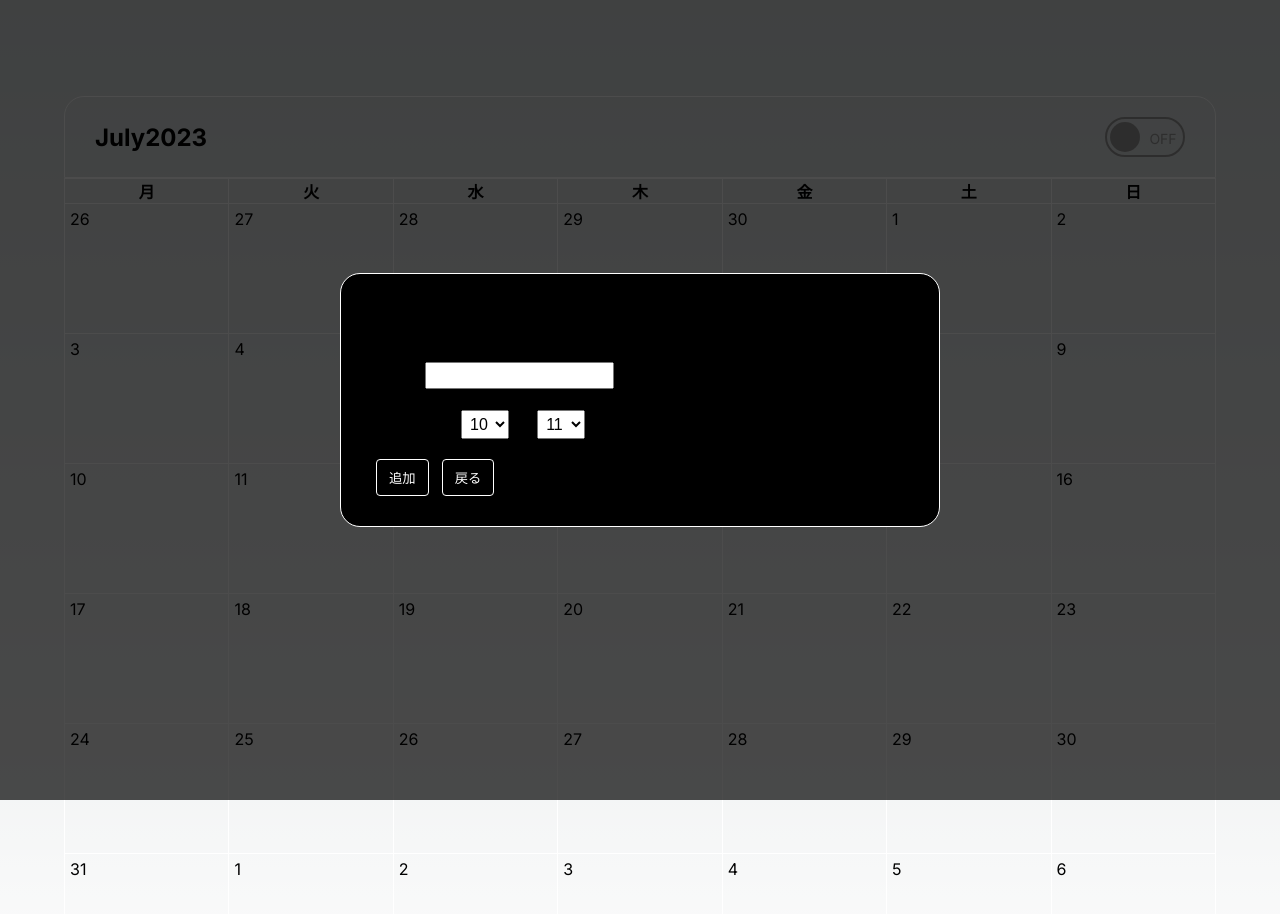
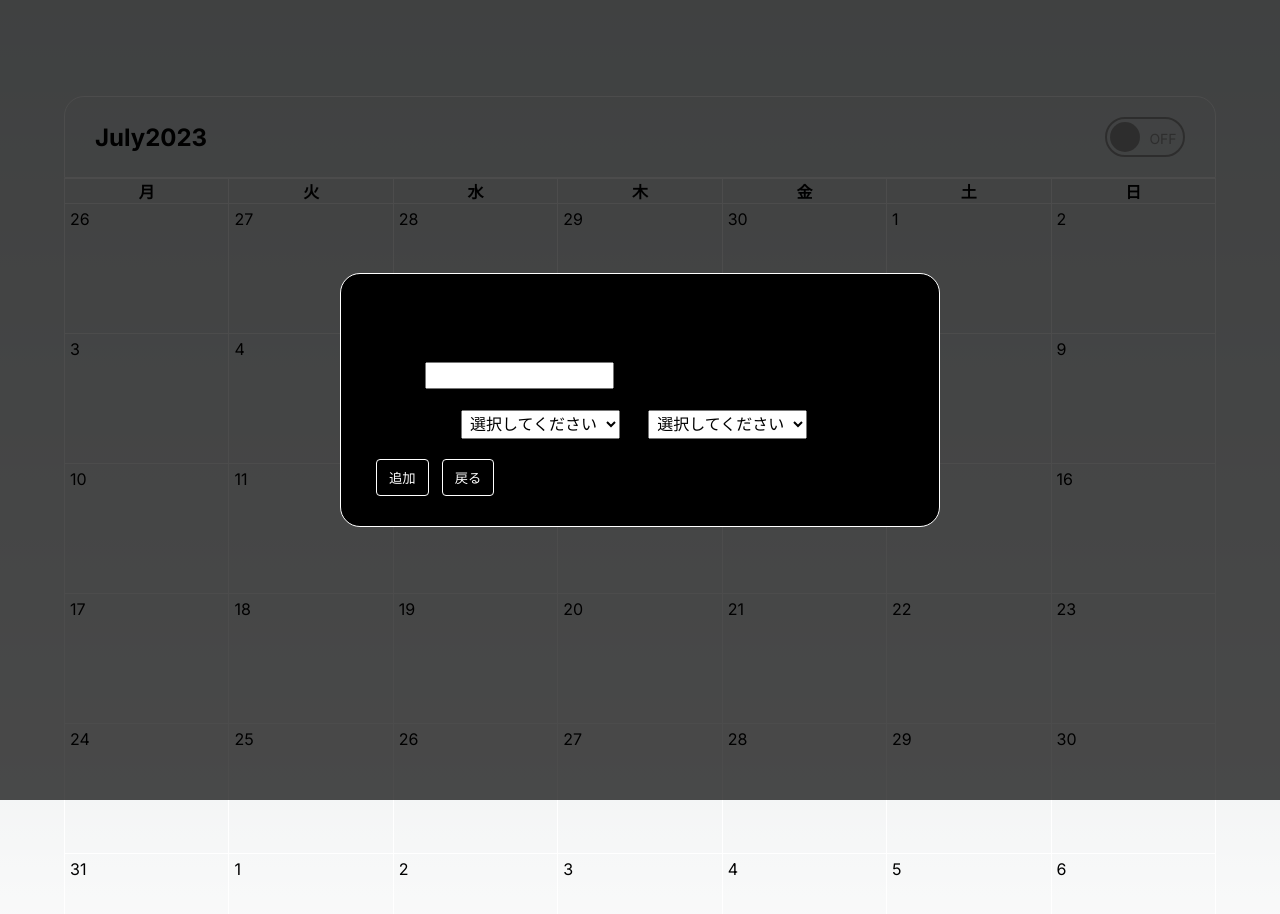
Before and after one commit to d-chi839/react-shift, a Next.js app: page / in a window 1280 px wide. Both pictures are taken after a click on the element "10". Shown: the top 914 px of the page. Built offline with nearby package versions, Linux system fonts and the light colour scheme.

Commit message:
🚧 昨日の更新

```diff
--- a/app/components/Calendar/index.jsx
+++ b/app/components/Calendar/index.jsx
@@ -4,6 +4,7 @@ import classes from "./Calendar.module.css";
 import { DateTime } from "luxon";
 import { Input } from "../Input";
 import { useState } from "react";
+import { DataDisplay } from "../DataDisplay";
 
 export function Calendar() {
   // tdをクリックしたときにinputDateに日付を入れる処理
@@ -15,13 +16,10 @@ export function Calendar() {
     }
   };
 
-  const [name, setName] = useState("");
-  const [start, setStart] = useState("");
-  const [end, setEnd] = useState("");
-  const inputVal = (inputName, inputStart, inputEnd) => {
-    setName((name) => inputName);
-    setStart((start) => inputStart);
-    setEnd((end) => inputEnd);
+  // 子コンポーネントからデータを受け取る
+  const [data, setData] = useState([]);
+  const handleData = (childData) => {
+    setData((prevData) => [...prevData, childData]);
   };
 
   // 表示切り替えのトグルスイッチ
@@ -86,7 +84,7 @@ export function Calendar() {
           </h2>
           <div className={classes.switchArea}>
             <input onClick={toggleView} type="checkbox" id="view" />
-            <label for="view">
+            <label htmlFor="view">
               <span></span>
             </label>
             <div className={classes.swImg}></div>
@@ -119,25 +117,15 @@ export function Calendar() {
                                 <span className={classes.calendar__date}>
                                   {day.day}
                                 </span>
-                                {name != "" &&
-                                  start != "" &&
-                                  end != "" &&
-                                  inputDate == day.date && (
-                                    <ul>
-                                      <li>
-                                        <p>{name}</p>
-                                        <p>
-                                          {start} ~ {end}
-                                        </p>
-                                      </li>
-                                    </ul>
-                                  )}
+                                {inputDate == day.date && (
+                                  <DataDisplay data={data} />
+                                )}
                               </div>
                               {isShow && inputDate == day.date && (
                                 <Input
                                   date={day.date}
                                   inputView={inputView}
-                                  inputVal={inputVal}
+                                  onData={handleData}
                                 />
                               )}
                             </td>
@@ -162,23 +150,15 @@ export function Calendar() {
                             <span className={classes.calendar__date}>
                               {thisWeek.day}
                             </span>
-                            {name != "" &&
-                              start != "" &&
-                              end != "" &&
-                              inputDate == thisWeek.date && (
-                                <>
-                                  <p>{name}</p>
-                                  <p>
-                                    {start} ~ {end}
-                                  </p>
-                                </>
-                              )}
+                            {inputDate == thisWeek.date && (
+                              <DataDisplay data={data} />
+                            )}
                           </div>
                           {isShow && inputDate == thisWeek.date && (
                             <Input
                               date={thisWeek.date}
                               inputView={inputView}
-                              inputVal={inputVal}
+                              onData={handleData}
                             />
                           )}
                         </td>
--- /dev/null
+++ b/app/components/DataDisplay/index.jsx
@@ -0,0 +1,13 @@
+export function DataDisplay({ data }) {
+  return (
+    <div>
+      <ul>
+        {data.map((item, index) => {
+          return (
+            <li key={index}>{item.name + "" + item.start + "〜" + item.end}</li>
+          );
+        })}
+      </ul>
+    </div>
+  );
+}
--- a/app/components/Input/index.jsx
+++ b/app/components/Input/index.jsx
@@ -5,13 +5,21 @@ export function Input(props) {
   const starts = [10, 11, 12, 13, 14, 15, 16, 17, 18, 19, 20, 21, 22, 23];
   const ends = [11, 12, 13, 14, 15, 16, 17, 18, 19, 20, 21, 22, 23, 24];
 
-  const [name, setName] = useState("");
-  const [start, setStart] = useState(starts[0]);
-  const [end, setEnd] = useState(ends[0]);
+  const [inputData, setInputData] = useState([
+    { name: "", start: "", end: "" },
+  ]);
 
-  const addData = () => {
+  const handleInputChange = (e) => {
+    setInputData({
+      ...inputData,
+      [e.target.name]: e.target.value,
+    });
+  };
+
+  const handleSubmit = () => {
+    props.onData(inputData);
     props.inputView();
-    props.inputVal(name, start, end);
+    setInputData({ name: "", start: "", end: "" });
   };
 
   const closeInput = () => {
@@ -25,9 +33,10 @@ export function Input(props) {
         <div className={classes.input__name}>
           <label>名前：</label>
           <input
+            name="name"
             type="text"
-            value={name}
-            onChange={(e) => setName(e.target.value)}
+            value={inputData.name}
+            onChange={handleInputChange}
           />
         </div>
         <div className={classes.input__time}>
@@ -35,9 +44,10 @@ export function Input(props) {
           <select
             name="start"
             id="time"
-            value={start}
-            onChange={(e) => setStart(parseInt(e.target.value))}
+            value={inputData.start}
+            onChange={handleInputChange}
           >
+            <option value="">選択してください</option>
             {starts.map((start, index) => {
               return (
                 <option key={index} value={start}>
@@ -50,9 +60,10 @@ export function Input(props) {
           <select
             name="end"
             id="time"
-            value={end}
-            onChange={(e) => setEnd(parseInt(e.target.value))}
+            value={inputData.end}
+            onChange={handleInputChange}
           >
+            <option value="">選択してください</option>
             {ends.map((end, index) => {
               return (
                 <option key={index} value={end}>
@@ -63,7 +74,7 @@ export function Input(props) {
           </select>
         </div>
         <div>
-          <button className={classes.btn__add} onClick={addData}>
+          <button className={classes.btn__add} onClick={handleSubmit}>
             追加
           </button>
           <button className={classes.btn__close} onClick={closeInput}>
```
